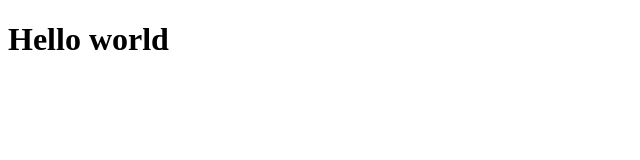
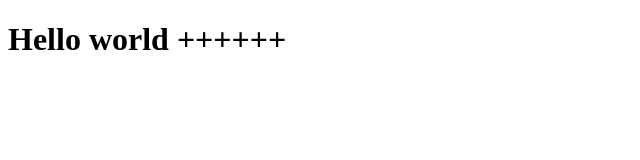
Before and after one commit to Roman33r/hi, a plain HTML site: page index.html in a window 1280 px wide. Shown: the whole page, without its empty margins (0-640 px from the left). Drawn offline with Linux system fonts and the light colour scheme.

Commit message:
Update index.html

```diff
--- a/index.html
+++ b/index.html
@@ -6,7 +6,7 @@
     <title>Document</title>
 </head>
 <body>
-    <h1>Hello world</h1>
+    <h1>Hello world ++++++</h1>
 
 </body>
 </html>
```
